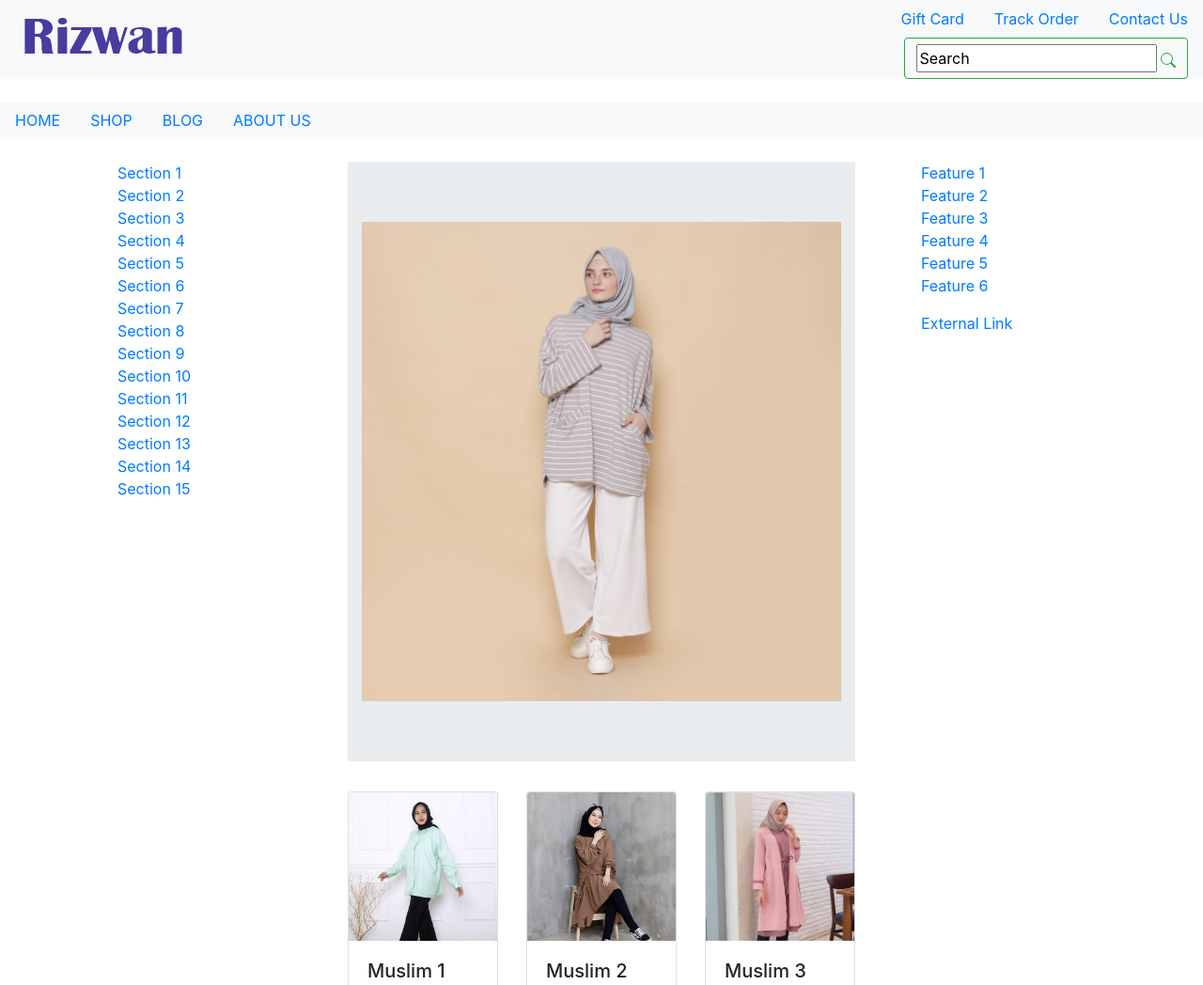
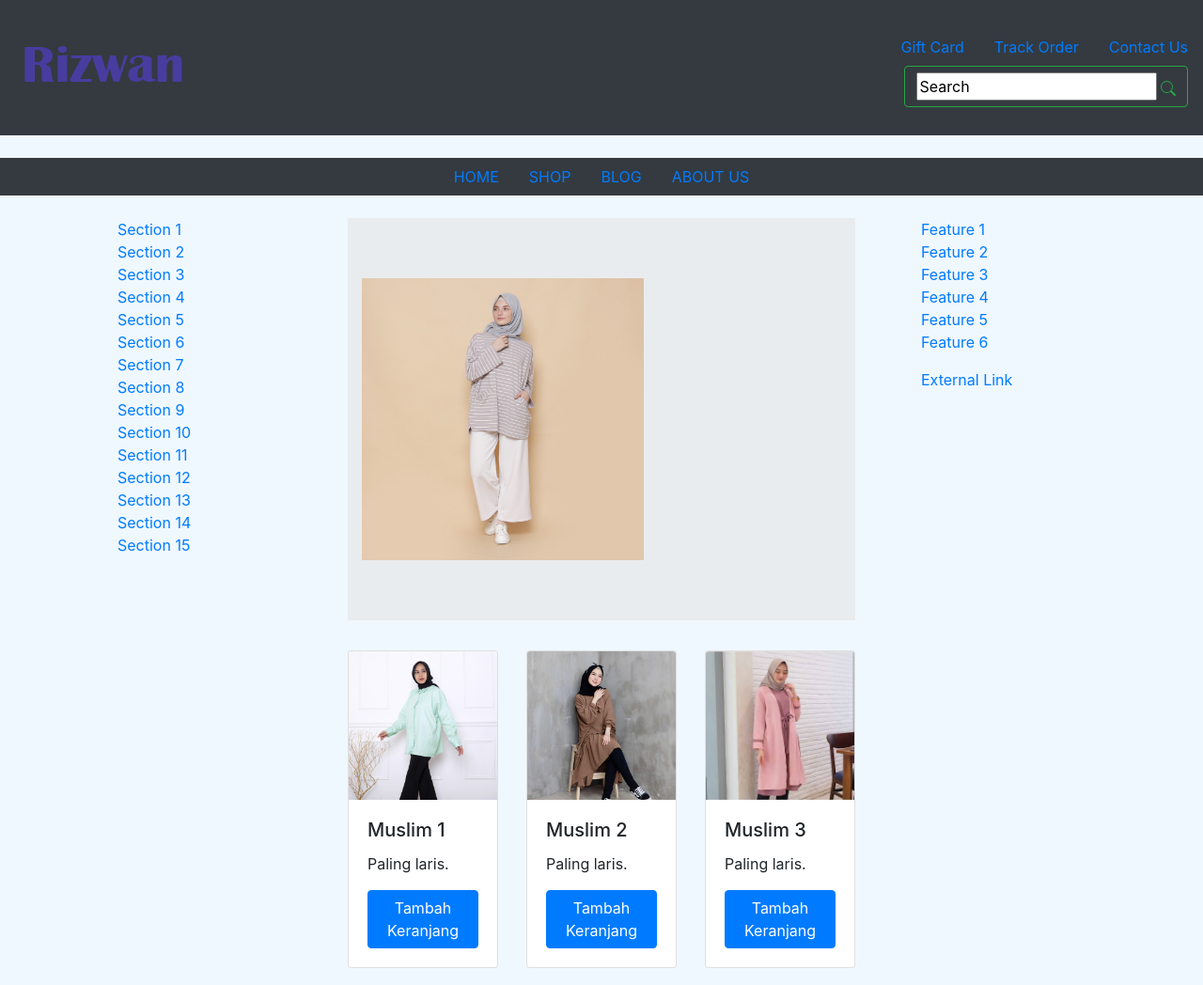
Before and after one commit to kariz-dev/css_bootstrap_challenge, a plain HTML site: page index.html in a window 1280 px wide. Shown: the top 1048 px of the page at 94% size. Drawn offline with nearby package versions, Linux system fonts and the light colour scheme; a web font is replaced by a local one.

Commit message:
css external'

```diff
--- /dev/null
+++ b/css/style.css
@@ -0,0 +1,19 @@
+body {
+    background-color: aliceblue;
+}
+
+.navb {
+    padding-top: 30px;
+    padding-bottom: 30px;
+}
+
+.nav2 {
+    justify-content: center;
+}
+
+div .jumbotron {
+    justify-content: center;
+}
+div .jumbotron img {
+    height: 300px;
+}
--- a/index.html
+++ b/index.html
@@ -12,13 +12,17 @@
         integrity="sha384-ggOyR0iXCbMQv3Xipma34MD+dH/1fQ784/j6cY/iJTQUOhcWr7x9JvoRxT2MZw1T"
         crossorigin="anonymous">
 
+    <!-- Style-css -->
+    <link rel="stylesheet" href="/css/style.css">
+
     <!-- Google Fonts -->
     <link href="https://fonts.googleapis.com/css?family=Montserrat|Viga&display=swap" rel="stylesheet">
+
     <title>Bootstrap Challenge | Muhammad Rizwan</title>
 </head>
 <body>
     <!-- Nav -->
-    <div class="navbar-light bg-light">
+    <div class="navbar-light bg-dark navb">
         <div class="row align-items-center ml-2">
             <div class="col-4">
                 <img src="/image/Rizwan.png" alt="Brand">
@@ -52,7 +56,7 @@
 
     <br>
 
-    <div class="nav navbar-light bg-light">
+    <div class="nav navbar-light bg-dark nav2">
         <li class="nav-item">
             <a class="nav-link" href="#">HOME</a>
         </li>
```
